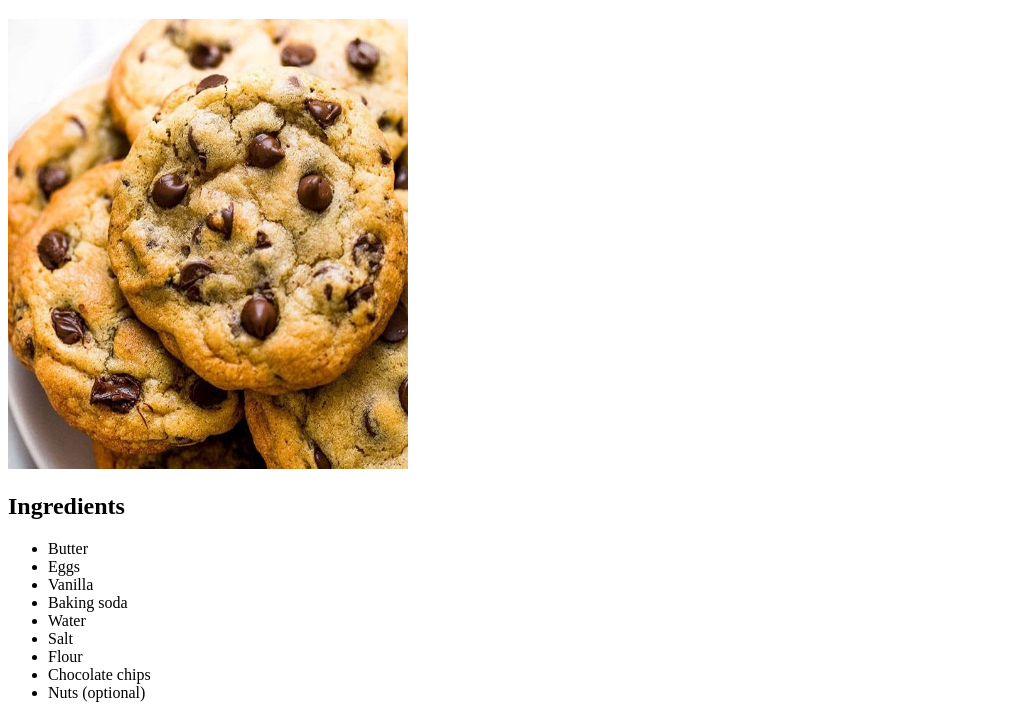
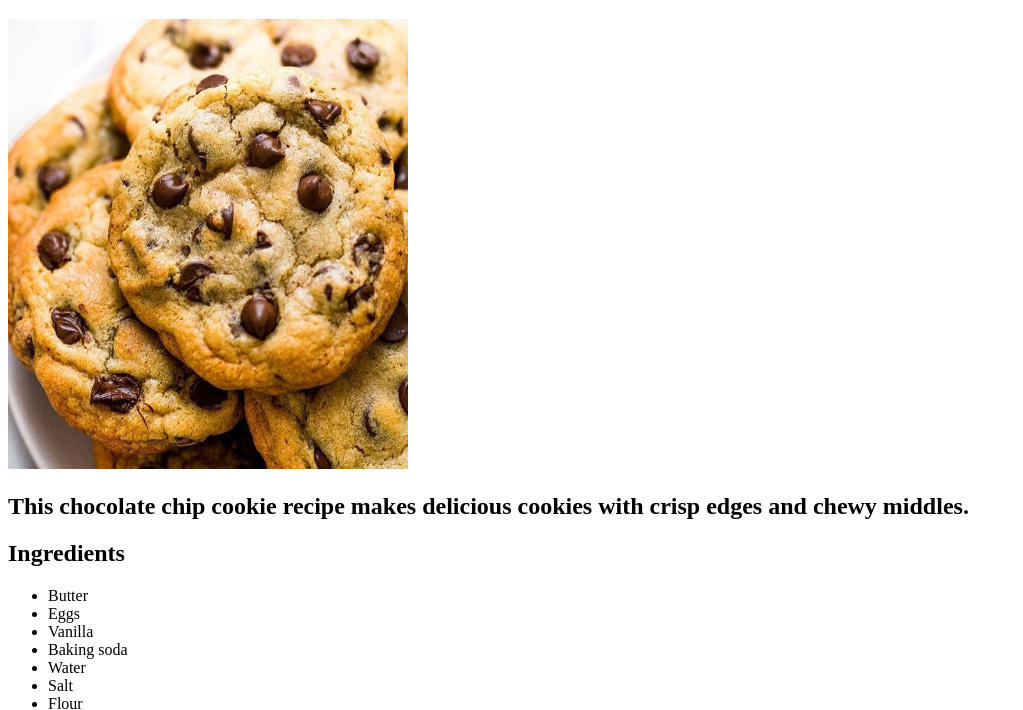
Before and after one commit to BotBrandon/odin-recipes, a plain HTML site: page recipes/cookies.html in a window 1280 px wide. Shown: the part 61-771 px from the top of the page, without its empty margins (0-1023 px from the left). Drawn offline with Linux system fonts and the light colour scheme.

Commit message:
Added a description of the cookies

```diff
--- a/recipes/cookies.html
+++ b/recipes/cookies.html
@@ -13,7 +13,10 @@
 
             <img src="../Img/Cookie.jpg" alt="Ability's Gorgeous cookies fresh out of the oven" height="450" width="400">
 
+            <h2>This chocolate chip cookie recipe makes delicious cookies with crisp edges and chewy middles.</h2>
+
             <h2>Ingredients</h2>
+
             <ul>
                 <li>Butter</li>
                 <li>Eggs</li>
```
